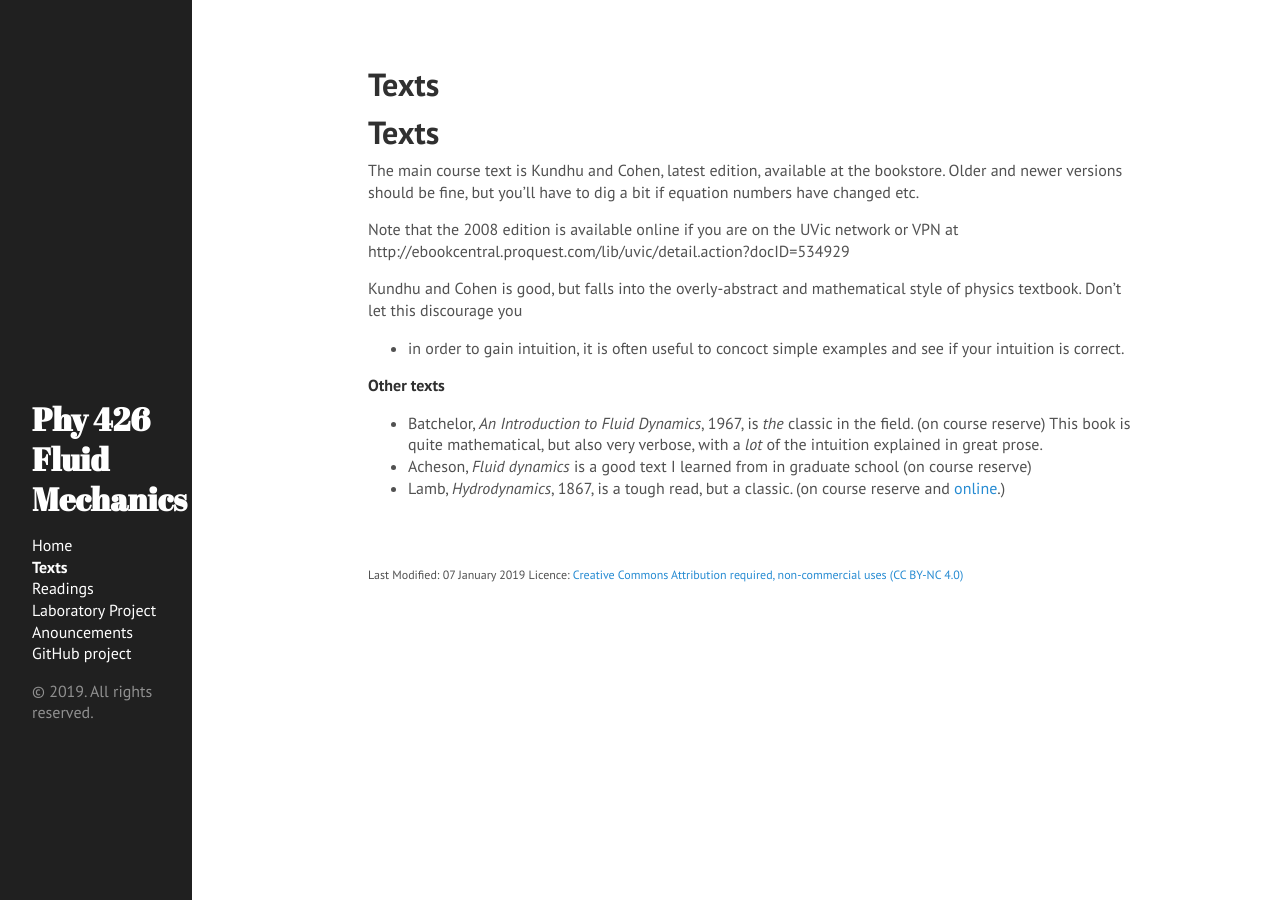
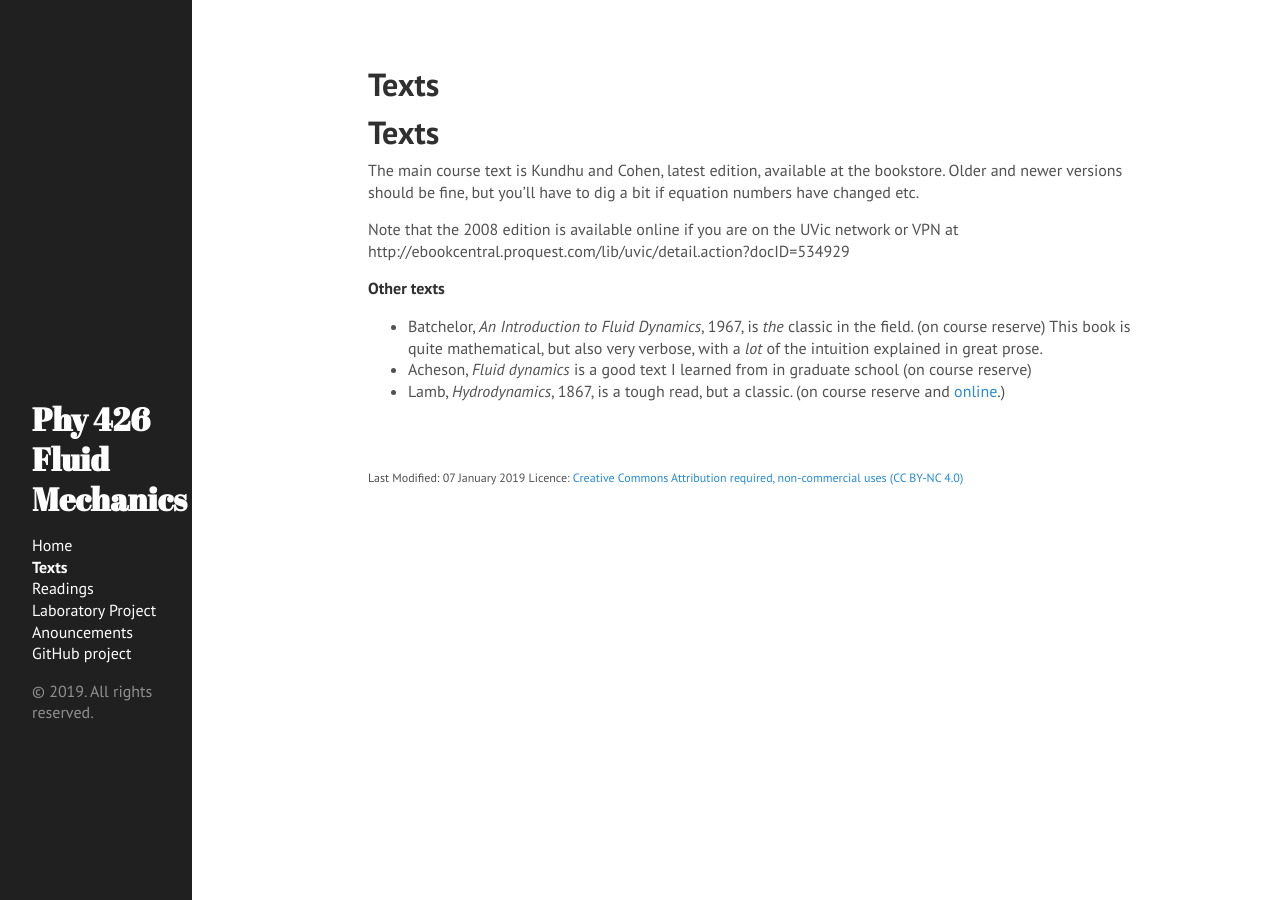
Before and after one commit to jklymak/Phy426, a Jekyll site: the page built from docs/Texts.md, in a window 1280 px wide. Built offline with Jekyll 4.4.1, drawn with Linux system fonts in a browser that asks for light colours.

```diff
--- a/docs/Texts.md
+++ b/docs/Texts.md
@@ -10,11 +10,6 @@
 network or VPN at
  http://ebookcentral.proquest.com/lib/uvic/detail.action?docID=534929
 
-Kundhu and Cohen is good, but falls into the overly-abstract and
-mathematical style of physics textbook. Don't let this discourage you
-- in order to gain intuition, it is often useful to concoct simple
-examples and see if your intuition is correct.
-
 **Other texts**
 
   - Batchelor, *An Introduction to Fluid Dynamics*, 1967, is *the* classic
```
